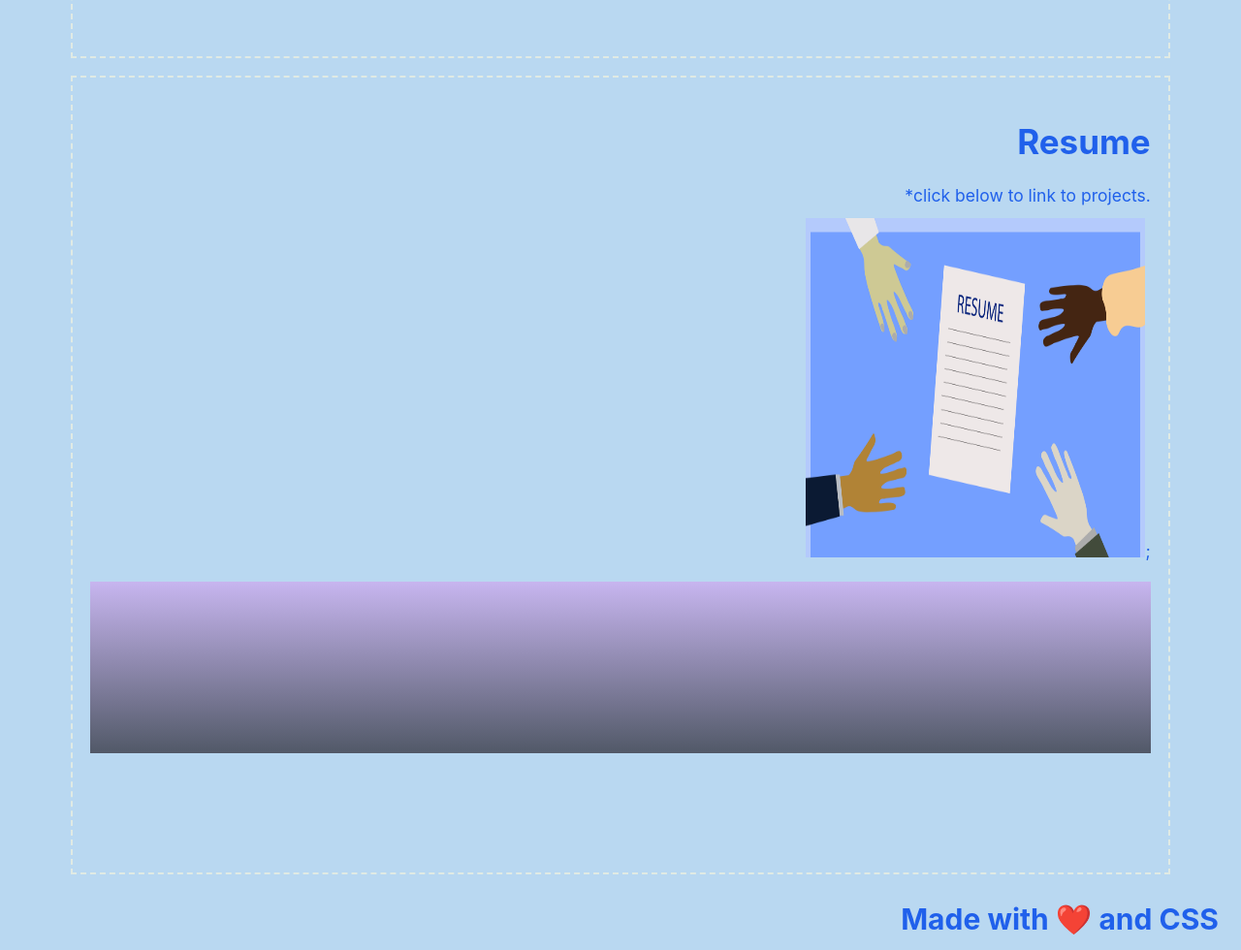
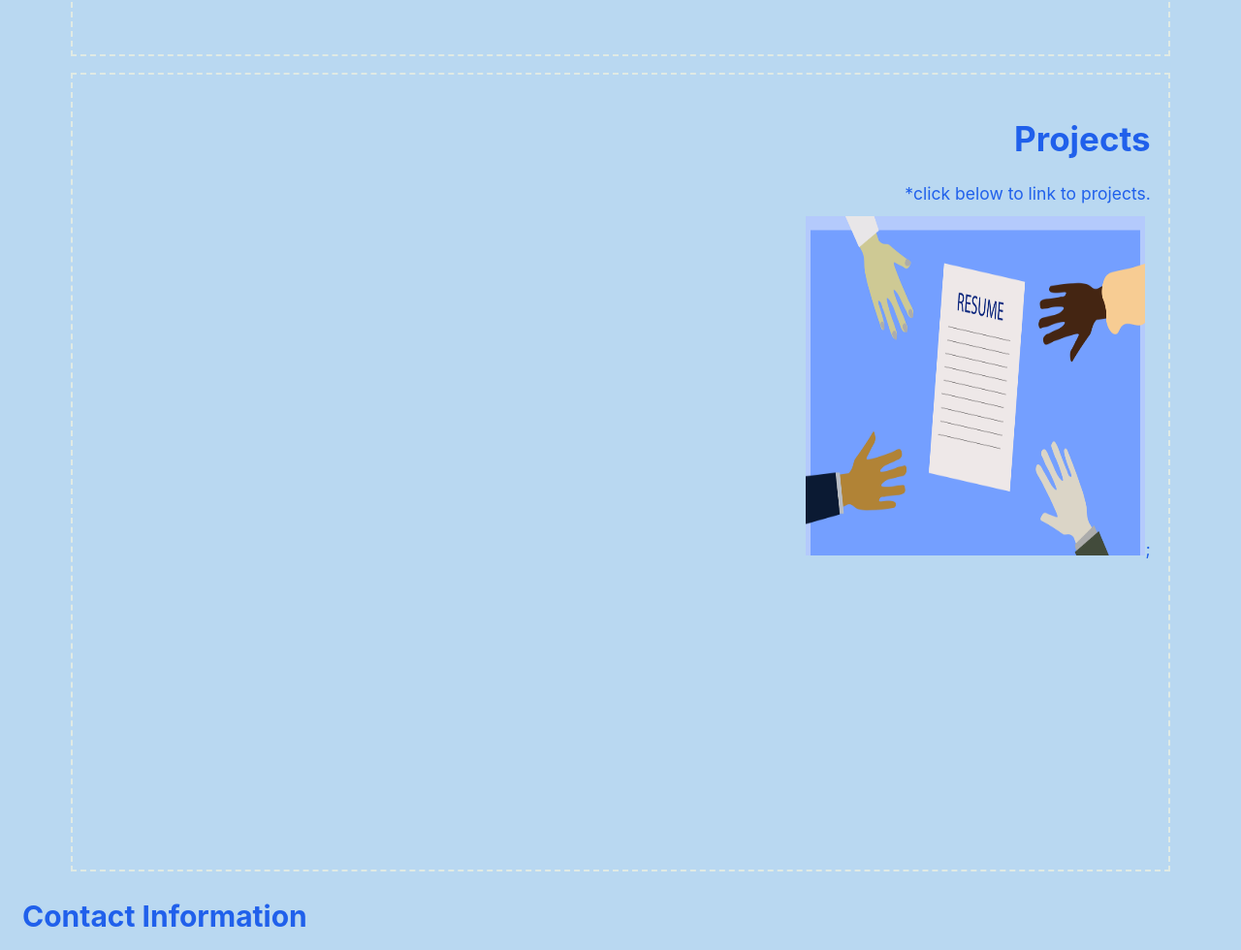
Before and after one commit to mgallow9/Portfolio, a plain HTML site: page index.html in a window 1280 px wide. Shown: the part 1363-2343 px from the top of the page at 97% size. Drawn offline with Linux system fonts and the light colour scheme.

Commit message:
edits to the HTML and syling to add contact info

```diff
--- a/index.html
+++ b/index.html
@@ -47,7 +47,7 @@
         <section class="resume section">
           <div class="resume">
             <figure class="card code-card">
-              <h2>Resume</h2>
+              <h2>Projects</h2>
               <div class="resume-body">
                 <p>*click below to link to projects.</p>
 
@@ -64,7 +64,7 @@
   </main>
 
   <footer>
-    <h3>Made with <span role="img" aria-label="heart">❤️</span> and CSS</h3>
+    <h3>Contact Information</h3>
   </footer>
 
 </body>
--- a/style.css
+++ b/style.css
@@ -100,14 +100,14 @@
 
   main {
     width: 96%;
-    margin: 2rem auto;
+    margin: 1rem auto;
     text-align: right;
 
   }
 
   footer {
     margin: 1.5rem;
-    text-align: right;
+    text-align: left;
   }
 
   /* create our main grid with flexbox, use negative margins to offset the padding on the .card-column class */
@@ -166,10 +166,6 @@
     box-shadow: inset 0px 0px 8px var(--heliotrope), 0 0 15px var(--heliotrope);
   }
 
-  /* each card's code block grows to the height of the largest code block on the page, making each card even in height */
-  .code-card .code-block {
-    flex-grow: .5;
-  }
 
   .code-card pre {
     /* set styles to make it so code wraps in <pre> instead of overflowing */
@@ -179,11 +175,6 @@
     padding: .5rem .5rem;
     color: var(--gin);
     border-radius: px;
-    /* use linear-gradient() function to create a fading background  */
-    background-image: linear-gradient(
-      rgba(232, 102, 236, 0.3) 0%,
-      rgba(12, 4, 12, 0.6) 100%
-    );
     display: flex;
     align-items: center;
   }
```
